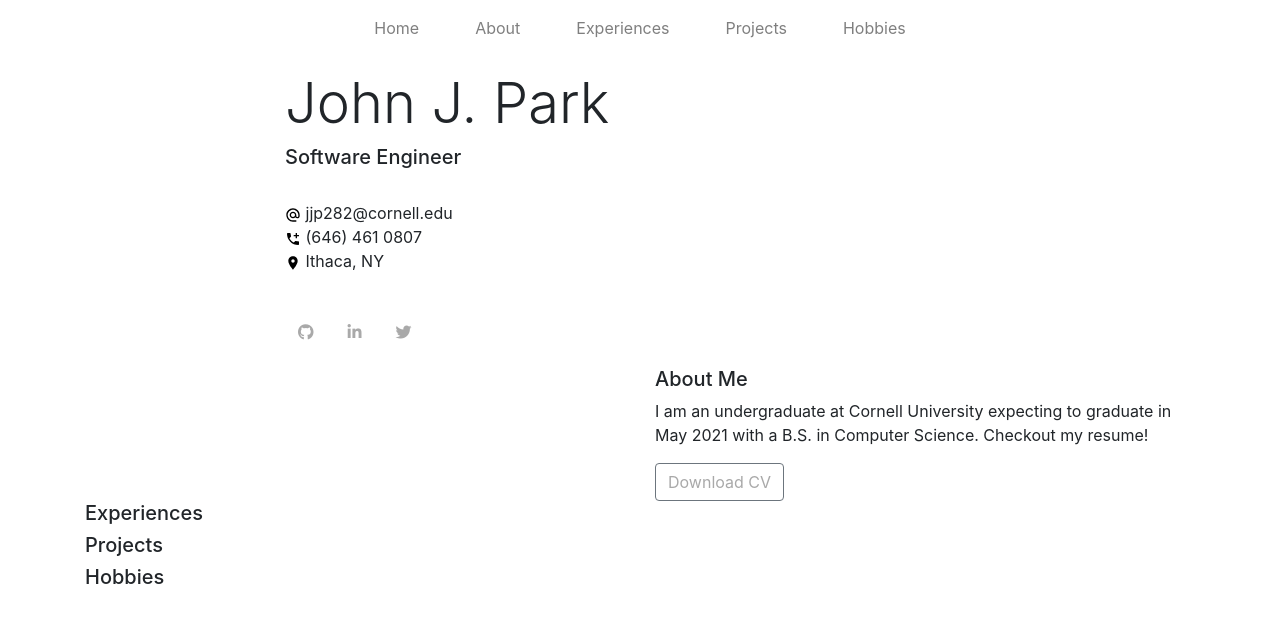
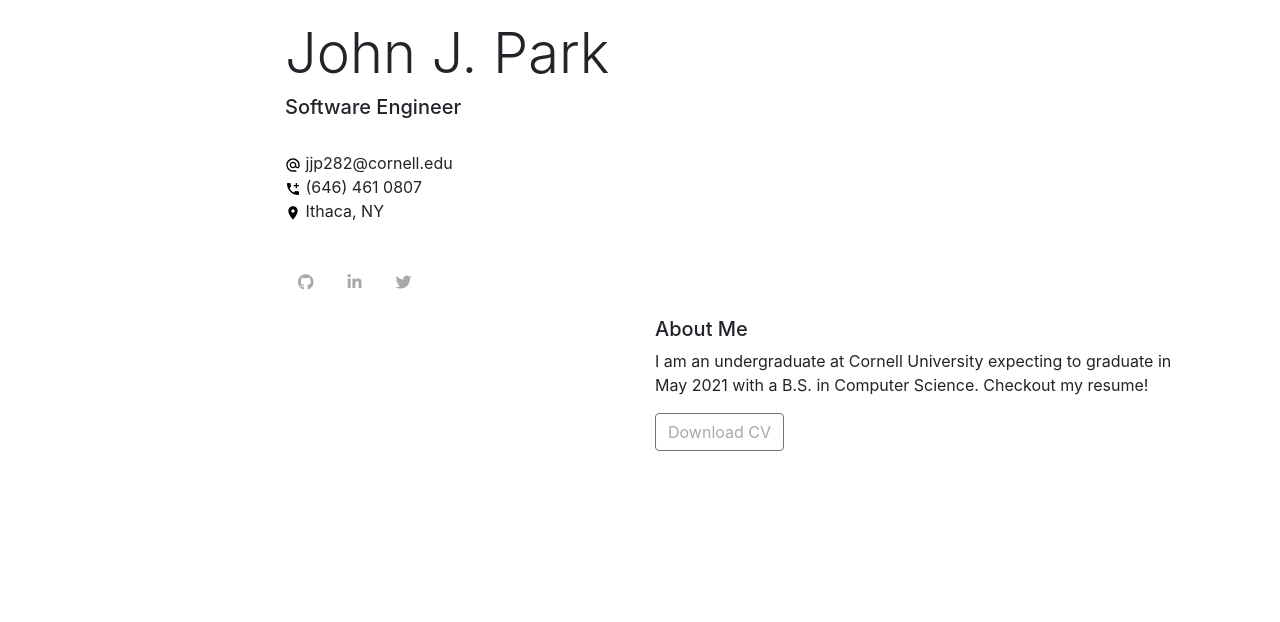
Before and after one commit to parkjmjohn/parkjmjohn.github.io, a React app: page / in a window 1280 px wide. Shown: the top 622 px of the page. Built offline with nearby package versions, Linux system fonts and the light colour scheme; the HTML template or start-up script is replaced by a standard one.

Commit message:
edit: beta version

```diff
--- a/public/index.html
+++ b/public/index.html
@@ -4,7 +4,7 @@
 <head>
   <meta charset="UTF-8">
   <meta name="viewport" content="width=device-width, initial-scale=1.0">
-  <link rel="icon" type="image/png" href="./favicon.png" />
+	<link rel="icon" type="image/png" href="/favicon.png" />
   <script src="https://use.fontawesome.com/dbfa102625.js"></script>
   <link rel="stylesheet" href="https://maxcdn.bootstrapcdn.com/bootstrap/4.0.0/css/bootstrap.min.css"
     integrity="sha384-Gn5384xqQ1aoWXA+058RXPxPg6fy4IWvTNh0E263XmFcJlSAwiGgFAW/dAiS6JXm" crossorigin="anonymous">
--- a/src/App.js
+++ b/src/App.js
@@ -1,21 +1,21 @@
 import React from 'react';
-import Header from './components/Header';
+// import Header from './components/Header';
 import Home from './components/Home';
 import About from './components/About';
-import Experience from './components/Experience';
-import Project from './components/Project';
-import Hobby from './components/Hobby';
+// import Experience from './components/Experience';
+// import Project from './components/Project';
+// import Hobby from './components/Hobby';
 import './styles/app.css';
 
 const App = () => {
     return (
         <React.Fragment>
-            <Header />
+            {/* <Header /> */}
             <Home />
             <About />
-            <Experience />
-            <Project />
-            <Hobby />
+            {/* <Experience /> */}
+            {/* <Project /> */}
+            {/* <Hobby /> */}
         </React.Fragment>
     );
 };
--- a/src/components/about.js
+++ b/src/components/about.js
@@ -11,8 +11,8 @@ class About extends React.Component {
                     <div className="col">
                         <h5 className="display-5">About Me</h5>
                         <p>
-              I am an undergraduate at Cornell University expecting to graduate
-              in May 2021 with a B.S. in Computer Science. Checkout my resume!
+							I am an undergraduate at Cornell University expecting to graduate
+							in May 2021 with a B.S. in Computer Science. Checkout my resume!
                         </p>
                         <a
                             href={resume}
@@ -21,7 +21,7 @@ class About extends React.Component {
                             target="_blank"
                             rel="noopener noreferrer"
                         >
-              Download CV
+							Download CV
                         </a>
                     </div>
                 </div>
--- a/src/components/experience.js
+++ b/src/components/experience.js
@@ -1,4 +1,5 @@
 import React from 'react';
+import '../styles/experience.css';
 
 class Experience extends React.Component {
     render () {
@@ -9,6 +10,25 @@ class Experience extends React.Component {
                         <h5 className="display-5">Experiences</h5>
                     </div>
                 </div>
+                <div className="row">
+                    <div className="col">
+                        <ul className="list-unstyled">
+                            <li>Asymm Developers</li>
+                            <li>San Diego, CA</li>
+                        </ul>
+                    </div>
+                    <div className="col">
+                        <ul className="ascii">
+                            <li>Technical Product Manager Intern
+                                <ul>
+                                    <li>less/</li>
+                                    <li>js/</li>
+                                    <li>fonts/</li>
+                                </ul>
+                            </li>
+                        </ul>
+                    </div>
+                </div>
             </div>
         );
     }
--- a/src/components/header.js
+++ b/src/components/header.js
@@ -5,22 +5,22 @@ class Header extends React.Component {
     render () {
         return (
             <div className="container">
-                <nav className="navbar navbar-expand-lg navbar-light fixed-top">
+                <nav className="navbar navbar-expand navbar-light static-top">
                     <div className="navbar-nav mx-auto">
                         <a className="nav-item nav-link" href="#home">
-              Home
+							Home
                         </a>
                         <a className="nav-item nav-link" href="#about">
-              About
+							About
                         </a>
                         <a className="nav-item nav-link" href="#experiences">
-              Experiences
+							Experiences
                         </a>
                         <a className="nav-item nav-link" href="#projects">
-              Projects
+							Projects
                         </a>
                         <a className="nav-item nav-link" href="#hobbies">
-              Hobbies
+							Hobbies
                         </a>
                     </div>
                 </nav>
--- a/src/styles/app.css
+++ b/src/styles/app.css
@@ -1,5 +1,5 @@
 body {
-  padding-top: 70px;
+  padding-top: 20px;
 }
 
 .btn {
--- /dev/null
+++ b/src/styles/experience.css
@@ -0,0 +1,10 @@
+ul.ascii, ul.ascii ul {  margin-left: 0; padding-left: 0;  list-style: none; }
+
+ul.ascii li { margin: 0; padding: 0; }
+
+/* level 1 */
+ul.ascii > li::before { content: ""; }
+
+/* level 2 */
+ul.ascii > li > ul > li::before { content: "├──\00a0"; }
+ul.ascii > li > ul > li:last-child::before { content: "└──\00a0"; }
```
Also changed, not shown: 3 other files (tests, documents, lock files or other folders).
